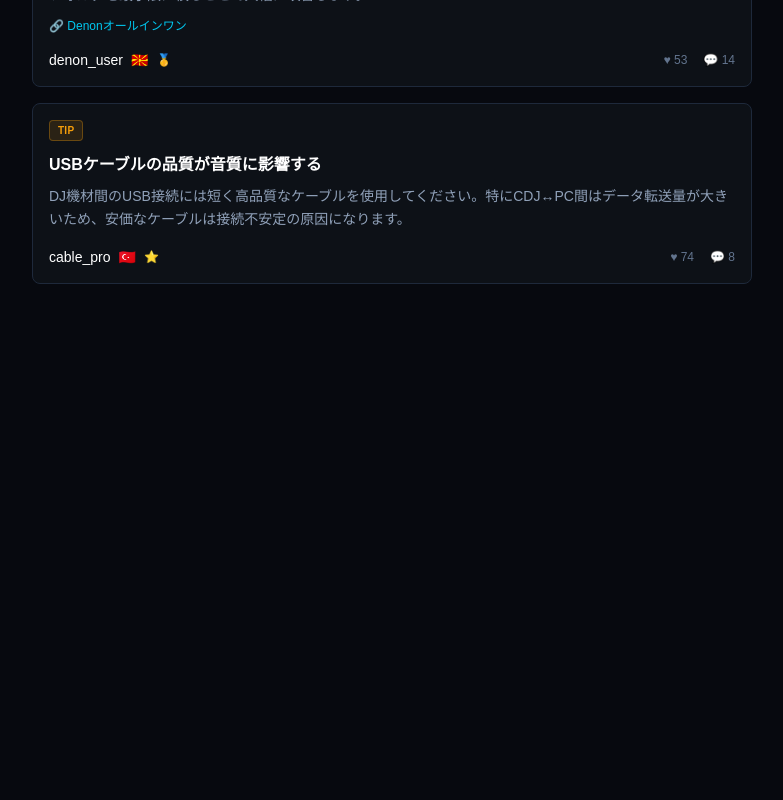
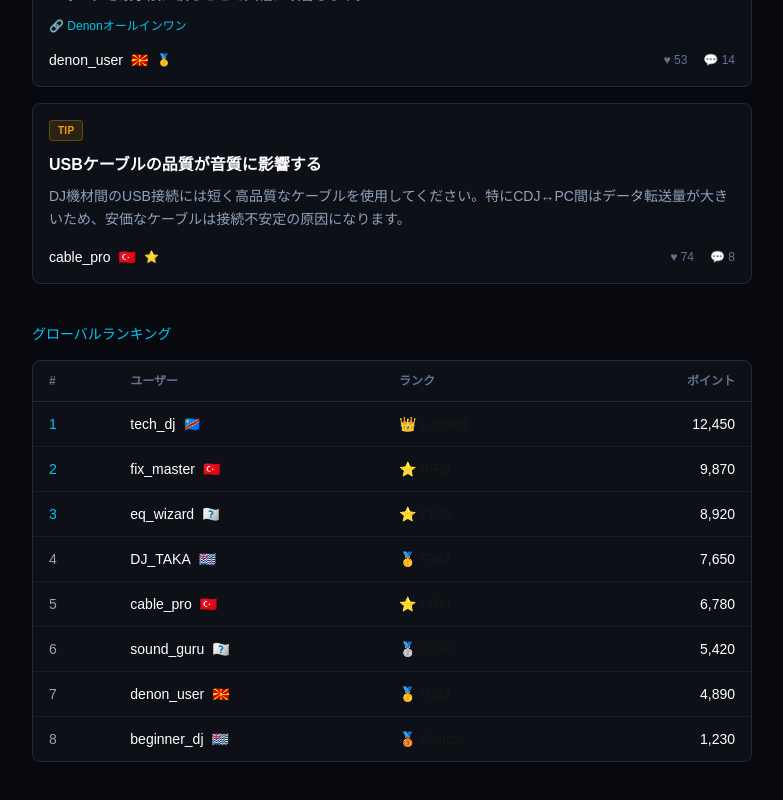
Before and after one commit to KobeeHub/djgearsync, a Next.js app: page /community in a window 1280 px wide. Shown: the part 1638-2438 px from the top of the page, without its empty margins (248-1031 px from the left). Before the commit the page ends 2018 px from the top, so only its background shows below. Built offline with nearby package versions, Linux system fonts and the light colour scheme.

Commit message:
fix: show GlobalRanking on 'all' tab correctly

```diff
--- a/app/community/CommunityPage.tsx
+++ b/app/community/CommunityPage.tsx
@@ -246,7 +246,7 @@ export default function CommunityPage() {
           )}
         </div>
 
-        {(activeFilter as string) === "すべて" && <GlobalRanking />}
+        {activeFilter === "all" && <GlobalRanking />}
       </main>
     </div>
   );
```
